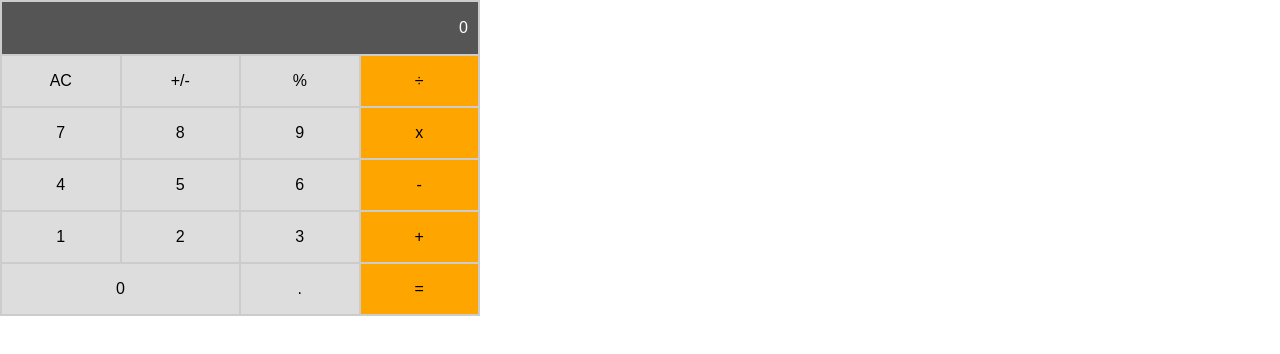
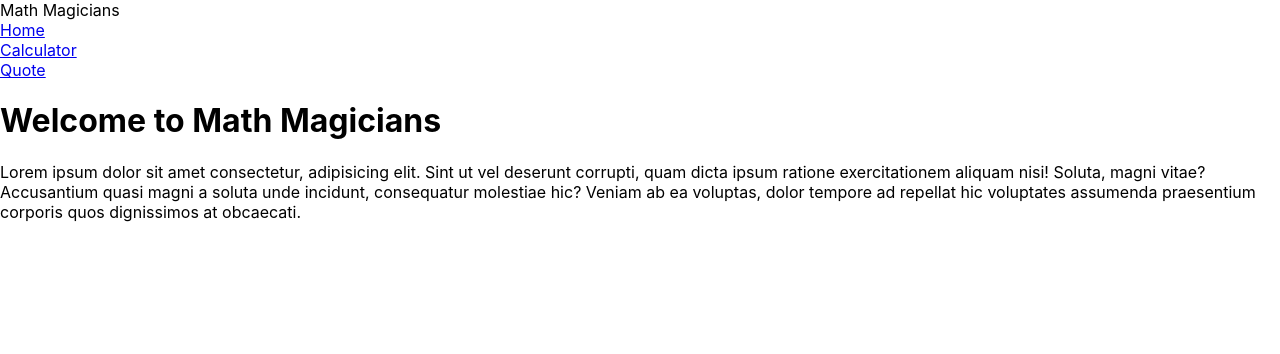
Before and after one commit to indigodavid/math-magicians, a React (Create React App) app: page / in a window 1280 px wide. Shown: the top 354 px of the page. Built offline with nearby package versions, Linux system fonts and the light colour scheme.

Commit message:
Integrate new modules to App.js with routing

```diff
--- a/src/App.js
+++ b/src/App.js
@@ -1,11 +1,22 @@
 import './App.css';
+import { BrowserRouter as Router, Routes, Route } from 'react-router-dom';
 import Calculator from './components/Calculator';
+import Home from './pages/Home';
+import Quote from './pages/Quote';
+import Navbar from './components/Navbar';
+import NoMatch from './pages/NoMatch';
 
 function App() {
   return (
-    <div className="App">
-      <Calculator />
-    </div>
+    <Router>
+      <Navbar />
+      <Routes>
+        <Route path="/" element={<Home />} />
+        <Route path="/calculator" element={<Calculator />} />
+        <Route path="/quote" element={<Quote />} />
+        <Route path="*" element={<NoMatch />} />
+      </Routes>
+    </Router>
   );
 }
 
```
